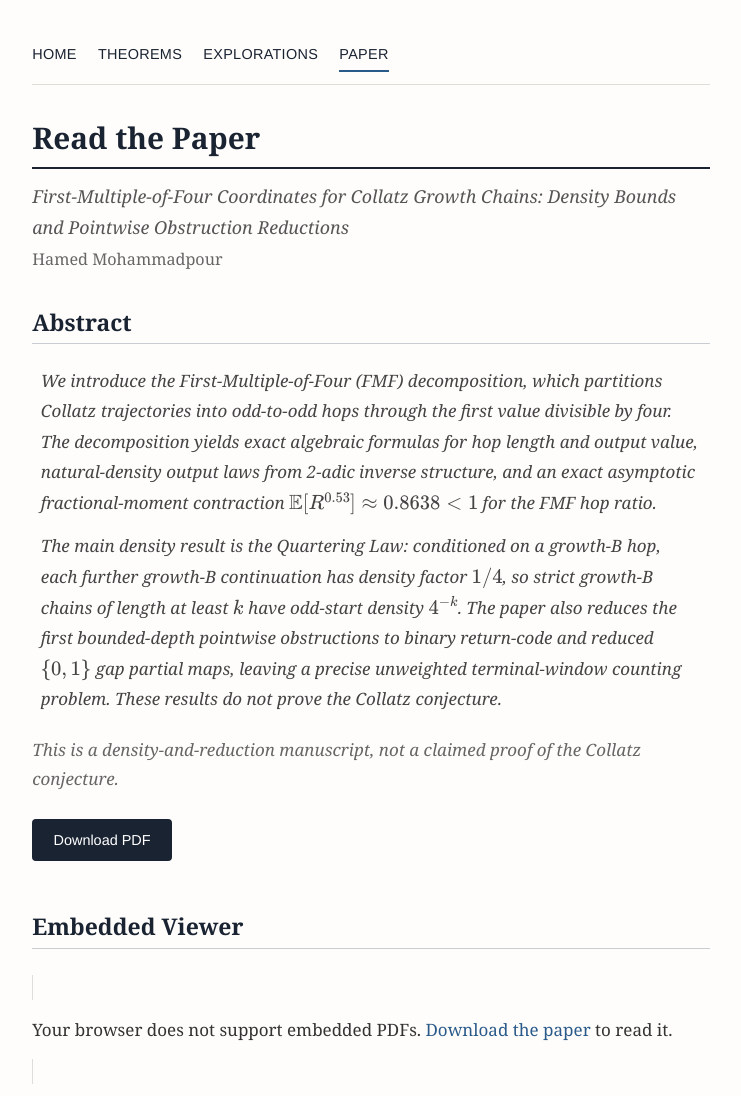
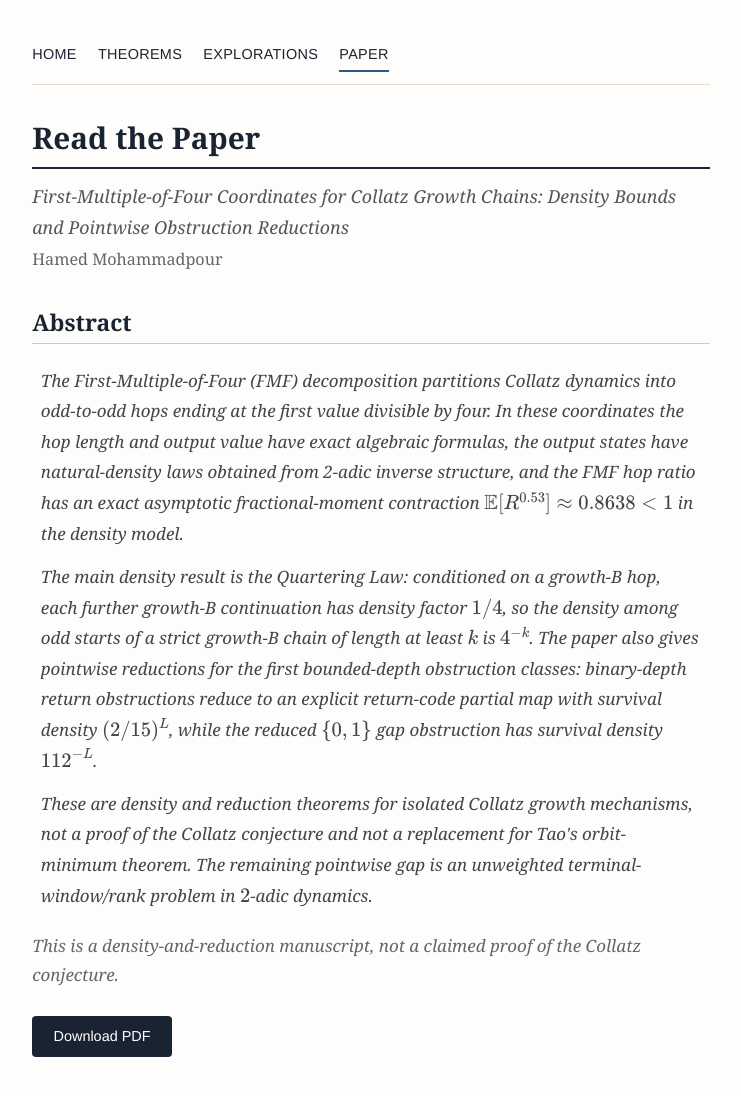
Before and after one commit to HamedMP/collatz-fmf, a plain HTML site: page site/paper.html in a window 1280 px wide. Shown: the top 1096 px of the page, without its empty margins (269-1010 px from the left). Drawn offline with nearby package versions, Linux system fonts and the light colour scheme.

Commit message:
Synchronize site paper abstract

```diff
--- a/site/paper.html
+++ b/site/paper.html
@@ -30,21 +30,29 @@
 
 <div class="abstract">
   <p>
-    We introduce the First-Multiple-of-Four (FMF) decomposition, which
-    partitions Collatz trajectories into odd-to-odd hops through the first
-    value divisible by four. The decomposition yields exact algebraic formulas
-    for hop length and output value, natural-density output laws from 2-adic
-    inverse structure, and an exact asymptotic fractional-moment contraction
-    \(\mathbb{E}[R^{0.53}] \approx 0.8638 < 1\) for the FMF hop ratio.
+    The First-Multiple-of-Four (FMF) decomposition partitions Collatz dynamics
+    into odd-to-odd hops ending at the first value divisible by four. In these
+    coordinates the hop length and output value have exact algebraic formulas,
+    the output states have natural-density laws obtained from 2-adic inverse
+    structure, and the FMF hop ratio has an exact asymptotic fractional-moment
+    contraction \(\mathbb{E}[R^{0.53}] \approx 0.8638 < 1\) in the density
+    model.
   </p>
   <p>
     The main density result is the Quartering Law: conditioned on a growth-B
     hop, each further growth-B continuation has density factor \(1/4\), so
-    strict growth-B chains of length at least \(k\) have odd-start density
-    \(4^{-k}\). The paper also reduces the first bounded-depth pointwise
-    obstructions to binary return-code and reduced \(\{0,1\}\) gap partial
-    maps, leaving a precise unweighted terminal-window counting problem.
-    These results do not prove the Collatz conjecture.
+    the density among odd starts of a strict growth-B chain of length at least
+    \(k\) is \(4^{-k}\). The paper also gives pointwise reductions for the
+    first bounded-depth obstruction classes: binary-depth return obstructions
+    reduce to an explicit return-code partial map with survival density
+    \((2/15)^L\), while the reduced \(\{0,1\}\) gap obstruction has survival
+    density \(112^{-L}\).
+  </p>
+  <p>
+    These are density and reduction theorems for isolated Collatz growth
+    mechanisms, not a proof of the Collatz conjecture and not a replacement for
+    Tao's orbit-minimum theorem. The remaining pointwise gap is an unweighted
+    terminal-window/rank problem in \(2\)-adic dynamics.
   </p>
 </div>
 
```
